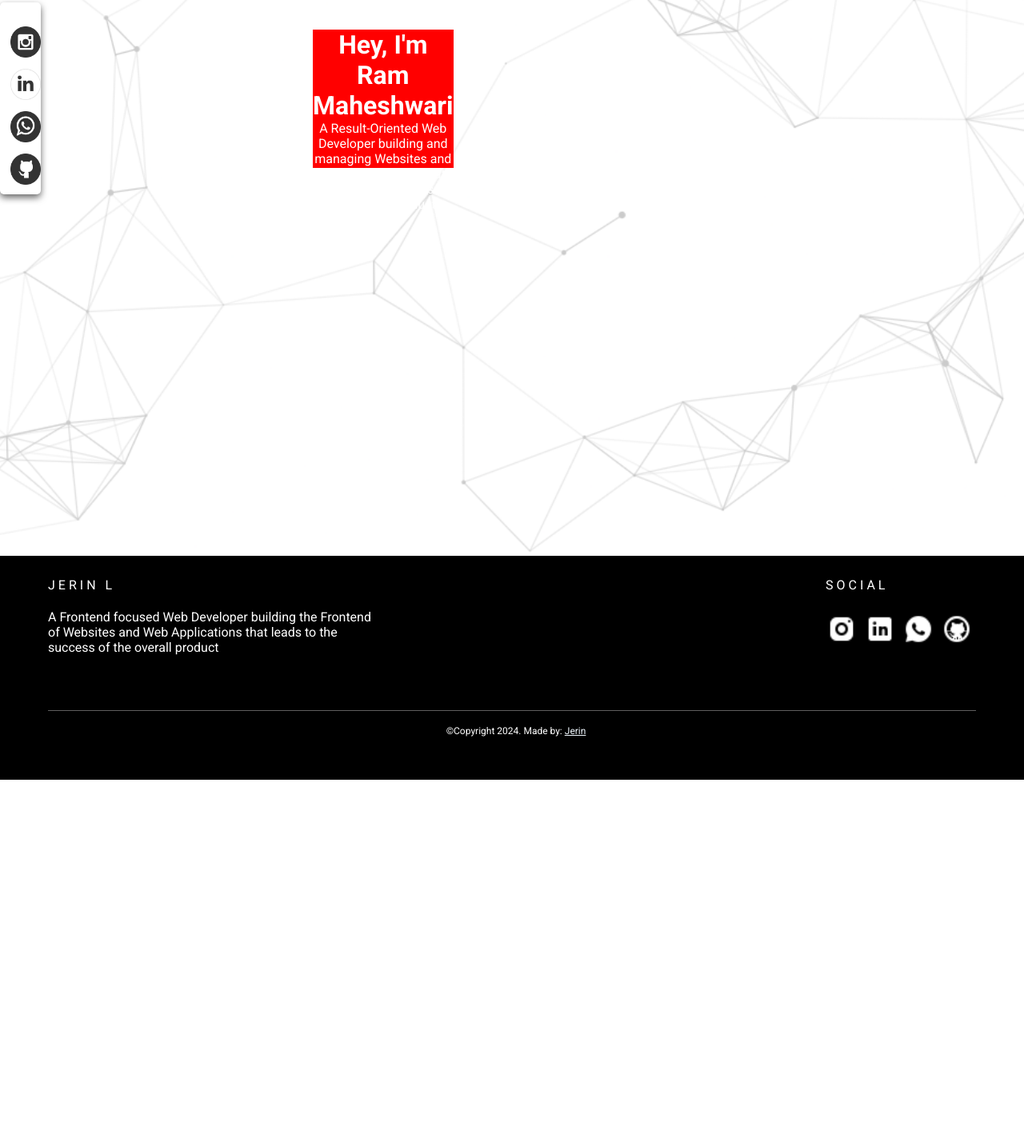
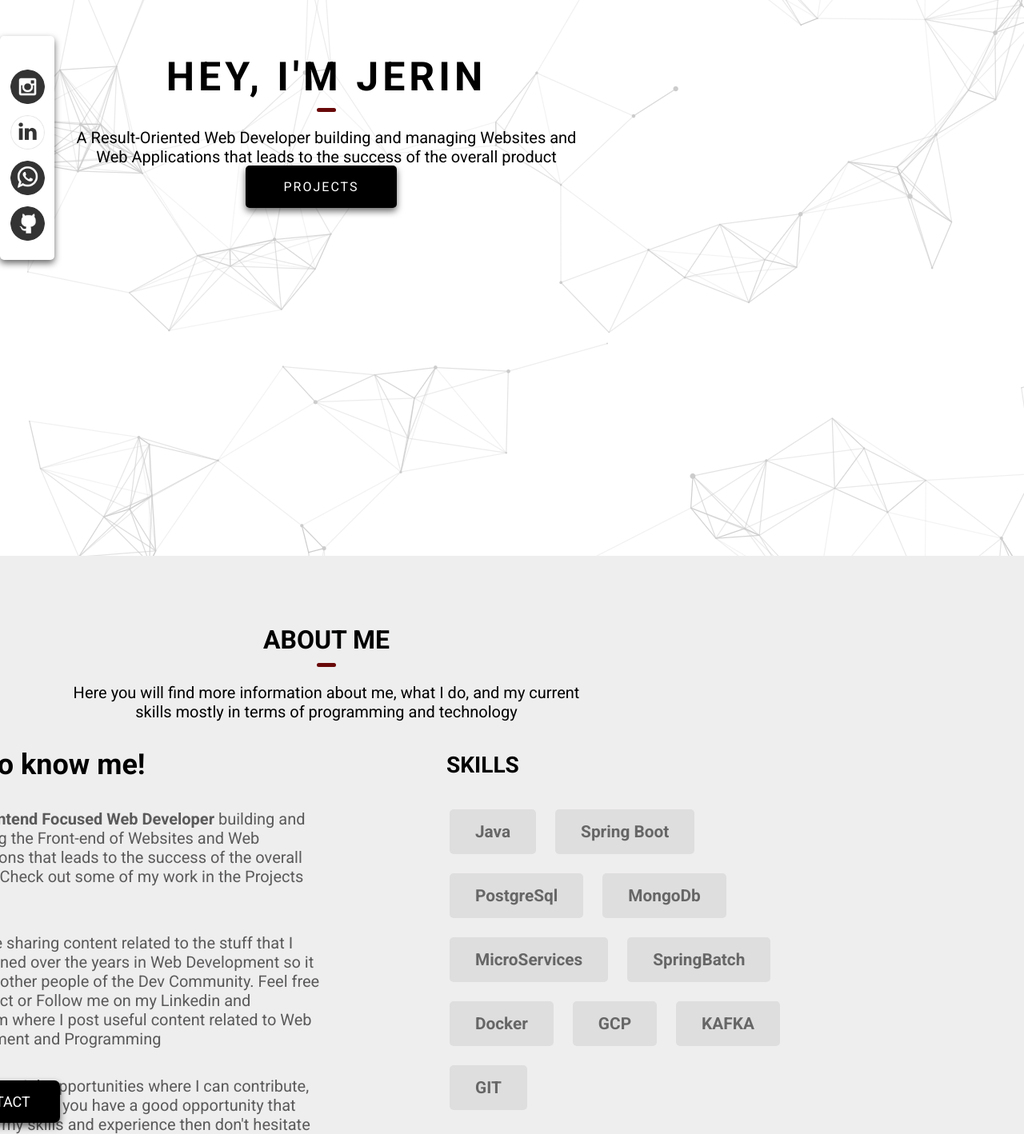
Before and after one commit to JerinL/ui-learning, a plain HTML site: page index.html in a window 1280 px wide. Shown: the part 405-1823 px from the top of the page at 80% size. Before the commit the page ends 1380 px from the top, so only its background shows below. Drawn offline with Linux system fonts and the light colour scheme; a script that the page names is missing.

Commit message:
new changes from office

```diff
--- a/css/style.css
+++ b/css/style.css
@@ -52,11 +52,24 @@ main {
   text-align: center;
   /* justify-content: center; */
   display: flex;
+  position: relative;
+  overflow: hidden;
 
 
 
   /* padding-left: 500px;
     padding-right: 500px; */
+}
+
+.bg-main{
+  position: absolute;
+  top: 0;
+  left: 0;
+  width: 100%;
+  height: 100%;
+  object-fit:cover;
+  background-image: url("../assets/cool-background.png");
+  z-index: 1;
 }
 
 /* .header-name {
@@ -150,6 +163,7 @@ main {
 }
 
 .large-image {
+  position: relative;
     display: block;            /* To make centering easier */
     margin: 0 auto;
     display: block;          /* Center the image horizontally */
@@ -238,8 +252,25 @@ footer {
 .icons {
     height: 39px;
     width: 38px;
-    margin: 5px  ;
+    margin: 5px;
+
 }
+.icons:hover{
+  transform: translateY(-5px);
+  box-shadow: 0 8px 16px rgba(0, 0, 0, 0.8);
+}
+
+.icons1 {
+  height: 43px;
+  width: 43px;
+  margin: 5px;
+  border-radius: 21px;
+}
+.icons1:hover{
+  transform: translateY(-5px);
+  box-shadow: 0 8px 16px rgba(0, 0, 0, 0.8);
+}
+
 
 .nav-icon{
   padding-top: 21px;
@@ -276,25 +307,182 @@ footer {
 
 .overlay-content {
   position: absolute;
-  top: 51%;
-  width: 4%;
-  height: 30%;
+  top: 35%;
+  width: 68px;
+  height: 28%;
   display: flex;
   justify-content: flex-start;
   align-items: center;
   background: white;
   color: white;
-  /* background: rgba(0, 0, 0, 0.5); Semi-transparent black background */
-  box-shadow: 0 4px 8px rgba(0, 0, 0, 0.6); /* Add shadow */
-  border-radius: 5px; /* Optional: to smooth out corners */
+  box-shadow: 0 4px 8px rgba(0, 0, 0, 0.6);
+  border-radius: 5px;
+  z-index: 3;
 }
 
 .nav-social-media-icon1{
   padding-left: 8px;
 }
 
-.main-content-text{
-  background-color: red;
-  margin-left: 335px;
-  height: 173px;
+.icons:hover{
+  transform: translateY(-5px);
+  box-shadow: 0 8px 16px rgba(0, 0, 0, 0.8);
 }
+
+
+.overlay-content2{
+  position: absolute;
+  z-index: 3;
+  right: 69vh;
+  top: 39vh;
+  height: 261px;
+  width: 80vh;
+  align-items: center;
+  display: flex;
+  flex-direction: column;
+  justify-content: center;
+}
+
+.image-container{
+  position: relative;
+}
+.main-center-content{
+  font-size: 20px;
+  margin-top: 20px;
+}
+
+.split-line{
+  margin-top: 10px;
+  height: 5px;
+  width: 24px;
+  background-color: rgb(105, 9, 9);
+  border-radius: 5px;
+}
+.overlay-name{
+  font-size: 50px;
+  letter-spacing: 5px;
+}
+
+.project-button{
+  display: flex;
+  background-color: #000000;
+  color: white;
+  letter-spacing: 2px;
+  position: absolute;
+  z-index: 6;
+  height: 53px;
+  width: 189px;
+  flex-direction: column;
+  justify-content: center;
+  border-radius: 5px;
+  top: 64vh;
+  right: 98vh;
+  box-shadow: 0 4px 8px rgba(0, 0, 0, 0.6);
+}
+
+.project-button:hover {
+  transform: translateY(-5px);
+  box-shadow: 0 8px 16px rgba(0, 0, 0, 0.8);
+}
+
+.main-content2{
+  position: relative;
+  height: 93vh;
+  background-color: #efeeee;
+}
+
+.main-content2-content1{
+  position: absolute;
+  /* z-index: -1; */
+  right: 69vh;
+  top: 2vh;
+  height: 261px;
+  width: 80vh;
+  align-items: center;
+  display: flex;
+  flex-direction: column;
+  justify-content: center;
+  text-align: center;
+}
+
+.main-content2-content2{
+  position: absolute;
+  display: flex;
+  flex-direction: row;
+  width: 137vh;
+  top: 30vh;
+  right: 33vh;
+  font-size: 18px;
+  height: 59vh;
+}
+
+.main-content2-content1-p{
+  margin-top: 35px;
+  font-size: 20px;
+  color: rgb(91, 90, 90);
+  width: 60vh;
+}
+
+.contact-button{
+  position: absolute;
+  top: 52vh;
+  background-color: #000000;
+  height: 53px;
+  width: 155px;
+  color: white;
+  display: flex;
+  justify-content: center;
+  align-items: center;
+  border-radius: 7px;
+  box-shadow: 0 4px 8px rgba(0, 0, 0, 0.6);
+}
+
+.contact-button:hover {
+  transform: translateY(-5px);
+  box-shadow: 0 8px 16px rgba(0, 0, 0, 0.8);
+}
+
+.skills_skill{
+    padding: 1rem 2rem;
+    margin-bottom: 1.5rem;
+    margin-right: 1.5rem;
+    font-size: 1.3rem;
+    background: rgba(153, 153, 153, 0.2);
+    border-radius: 5px;
+    font-weight: 600;
+    color: #666;
+}
+
+.my-skills-cards{
+  display: flex;
+  flex-wrap: wrap;
+  padding-left: 24px;
+  padding-top: 39px;
+}
+
+.skill-card{
+  padding-left: 138px;
+}
+
+.main-content3{
+  display: flex;
+  flex-direction: column;
+  flex-wrap: nowrap;
+  align-items: center;
+}
+
+.main-content3-container{
+  padding-top: 10px;
+
+}
+.project-intro{
+  /* z-index: -1; */
+  height: 261px;
+  width: 80vh;
+  align-items: center;
+  display: flex;
+  flex-direction: column;
+  justify-content: center;
+  text-align: center;
+
+}
--- a/index.html
+++ b/index.html
@@ -46,27 +46,85 @@
       <!-- <div class="main_content">
         <img class="large-image"src="./assets/cool-background.png",alt="Trulli" width="500" height="333">
       </div> -->
-      <div class="main_content">
-        <div class="image-container">
+      <div class="main_content" >
+        <div class="bg-main"></div>
+        <!-- <div class="image-container">
            <img class="large-image" src="./assets/cool-background.png" alt="Background Image">
+
+        </div>  -->
+        <div>
           <div class="overlay-content">
             <!-- Add your content here -->
             <nav class="nav-icon" >
               <ul class ="nav-social-media-icon1">
-                    <li> <a href="https://www.instagram.com/__jerin_jack___/" target="_blank"><img class="icons"  src="assets/734395_instagram_media_online_photo_social_icon.png" ></a></li>
-                    <li><a href="https://www.linkedin.com/in/jerin-l-61762817a"  target="_blank"><img  class="icons" src="assets/734383_in_linked_media_online_social_icon.png" alt="Trulli"  ></a></img></li>
-                    <li><a href="https://wa.me/9196299550320" target="_blank"><img class="icons" src="assets/1221588_logo_media_social_whatsapp_icon.png" alt="Trulli" ></a></img></li>
-                    <li><a href="https://github.com/JerinL" target="_blank"><img class="icons" src="assets/1221585_github_logo_media_social_icon.png" alt="Trulli" ></a></img></li>
+                <li> <a href="https://www.instagram.com/__jerin_jack___/" target="_blank"><img class="icons1"  src="assets/734395_instagram_media_online_photo_social_icon.png" ></a></li>
+                <li><a href="https://www.linkedin.com/in/jerin-l-61762817a"  target="_blank"><img  class="icons1" src="assets/734383_in_linked_media_online_social_icon.png" alt="Trulli"  ></a></img></li>
+                <li><a href="https://wa.me/9196299550320" target="_blank"><img class="icons1" src="assets/1221588_logo_media_social_whatsapp_icon.png" alt="Trulli" ></a></img></li>
+                <li><a href="https://github.com/JerinL" target="_blank"><img class="icons1" src="assets/1221585_github_logo_media_social_icon.png" alt="Trulli" ></a></img></li>
               </ul>
             </nav>
-                <div  class="main-content-text">
-                  <h1>Hey, I'm Ram Maheshwari</h1>
-                  <p>A Result-Oriented Web Developer building and managing Websites and Web Applications that leads to the success of the overall product</p>
+        </div>
+        <div  class="overlay-content2">
+          <h1 class="overlay-name">HEY, I'M JERIN</h1>
+          <div class="split-line"></div>
+          <p class="main-center-content">A Result-Oriented Web Developer building and managing Websites and Web Applications that leads to the success of the overall product</p>
+        </div>
+        <div class="project-button"> PROJECTS</div>
+        </div>
+    </div>
+    </main>
+    <main class="main-content2">
+      <div class="main-content2-content1">
+        <h1 >ABOUT ME</h1>
+        <div class="split-line"></div>
+        <p class="main-center-content">Here you will find more information about me, what I do, and my current skills mostly in terms of programming and technology</p>
+      </div>
+      <div class="main-content2-content2">
+        <div>
+          <h1>Get to know me!</h1>
+          <p class="main-content2-content1-p">I'm a <b>Frontend Focused Web Developer</b> building and managing the Front-end of Websites and Web Applications that leads to the success of the overall <b>product</b>. Check out some of my work in the Projects section.</p>
+
+            <p class="main-content2-content1-p">I also like sharing content related to the stuff that I have learned over the years in Web Development so it can help other people of the Dev Community. Feel free to Connect or Follow me on my Linkedin and Instagram where I post useful content related to Web Development and Programming</p>
+
+            <p class="main-content2-content1-p">I'm open to Job opportunities where I can contribute, learn and grow. If you have a good opportunity that matches my skills and experience then don't hesitate to contact me.</p>
+            <div class="contact-button"> CONTACT</div>
+        </div>
+        <div class="skill-card">
+          <h1 style="font-size: 28px; padding-top: 5px; padding-left: 20px;">SKILLS</h1>
+          <div class="my-skills-cards">
+            <div class="skills_skill">Java</div>
+            <div class="skills_skill">Spring Boot</div>
+            <div class="skills_skill">PostgreSql</div>
+            <div class="skills_skill">MongoDb</div>
+            <div class="skills_skill">MicroServices</div>
+            <div class="skills_skill">SpringBatch</div>
+            <div class="skills_skill">Docker</div>
+            <div class="skills_skill">GCP</div>
+            <div class="skills_skill">KAFKA</div>
+            <div class="skills_skill">GIT</div>
           </div>
         </div>
       </div>
+      <div>
+
       </div>
     </main>
+    <main class="main-content3">
+      <div class="main-content3-container">
+        <div class="project-intro">
+          <h1>Projects</h1>
+          <div></div>
+          <p>Here you will find some of the personal and clients projects that I created with each project containing its own case study</p>
+        </div>
+        <div>
+
+        </div>
+        <div>
+
+        </div>
+      </div>
+    </main>
+
     <script  defer src="js/main1.js"></script>
     <script defer src="https://cdnjs.cloudflare.com/ajax/libs/particlesjs/2.2.2/particles.min.js"></script>
     <footer>
```
Lines whose indentation alone changed are shown as unchanged.
